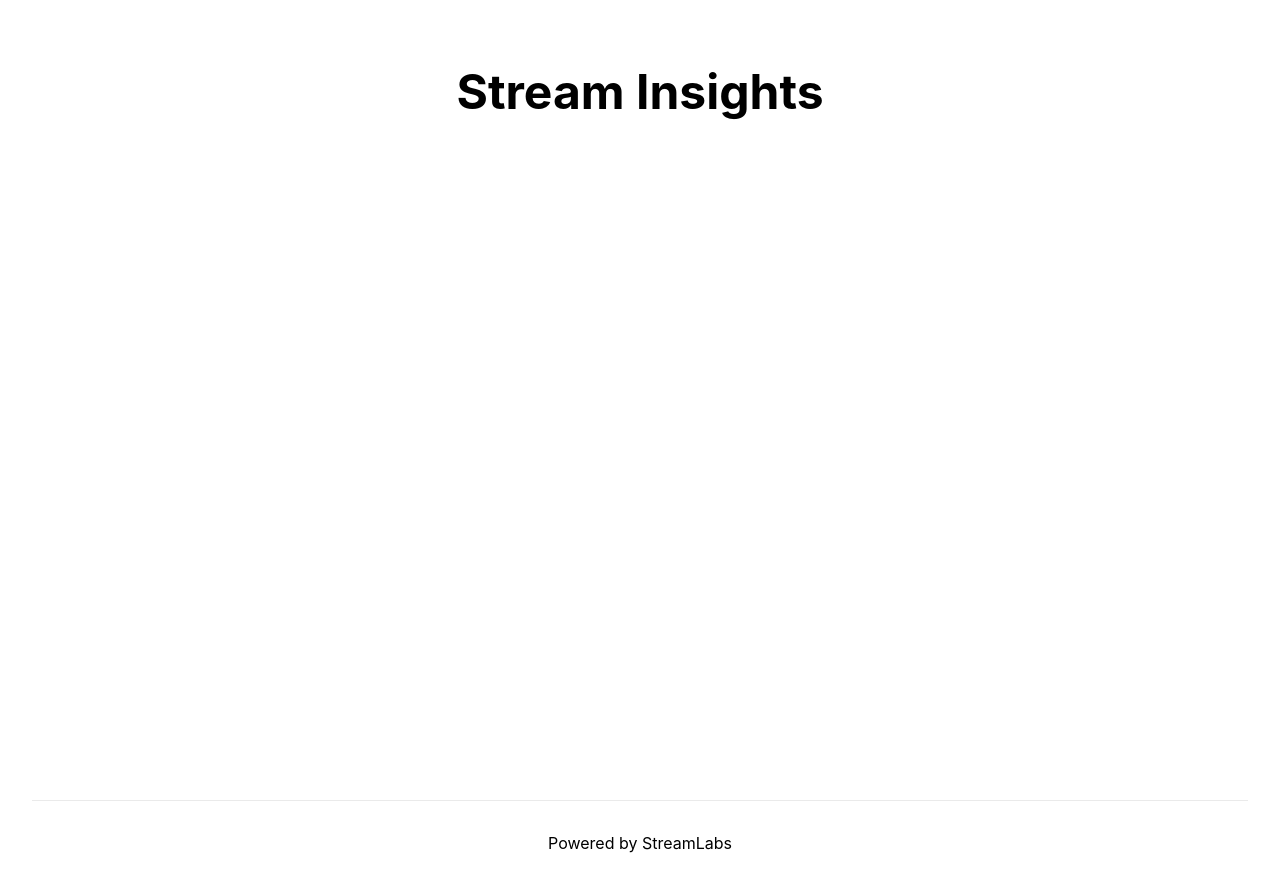
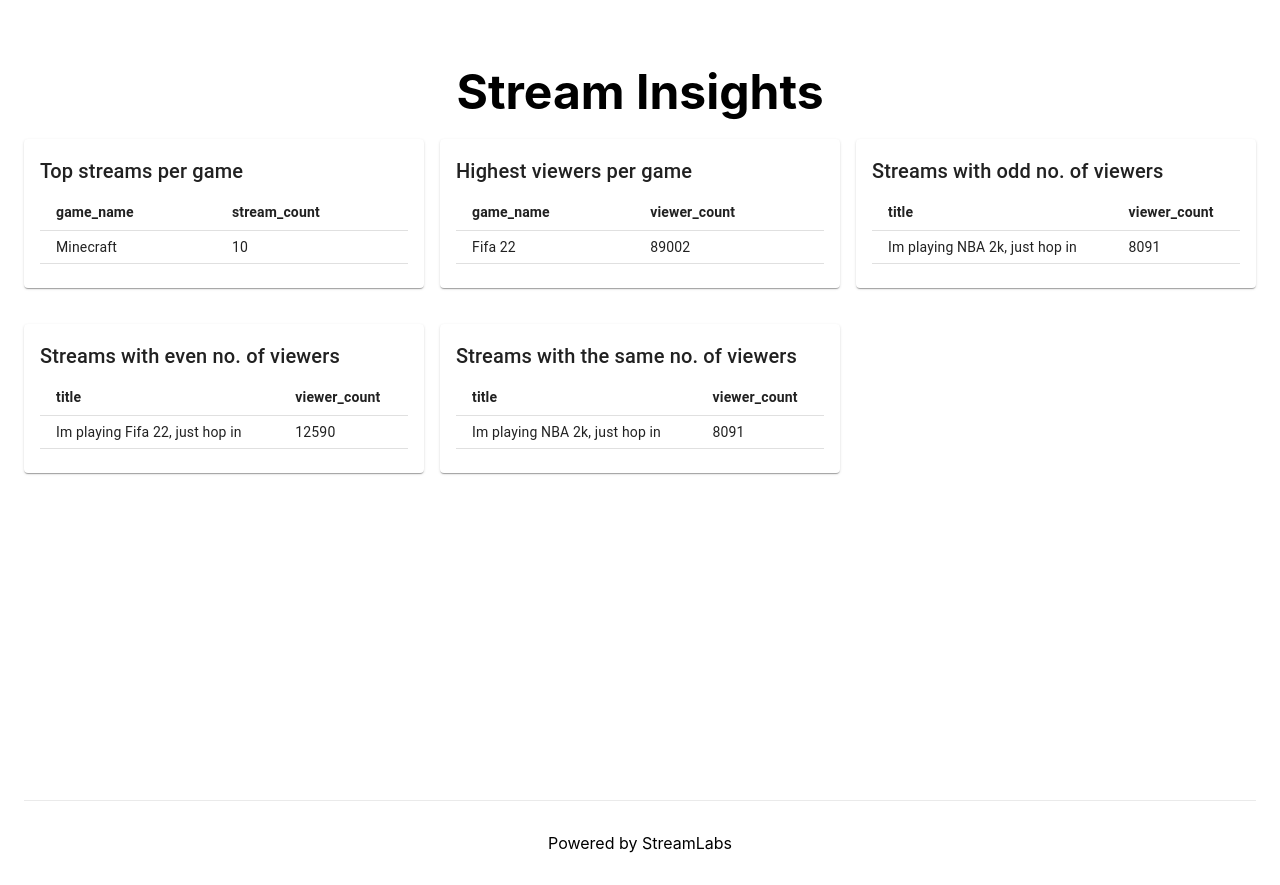
Before and after one commit to RowenaRavenclawWithExtraClaws/twitch-stream-stats, a Next.js app in the folder webapp/: page / in a window 1280 px wide. Built offline with nearby package versions, Linux system fonts and the light colour scheme.

Commit message:
implement designs

```diff
--- /dev/null
+++ b/webapp/components/statsCard.tsx
@@ -0,0 +1,47 @@
+import {
+  Card,
+  CardContent,
+  Typography,
+  TableContainer,
+  TableHead,
+  TableRow,
+  TableCell,
+  TableBody,
+  Table,
+} from "@mui/material";
+
+const StatsCard = (props: { title: string; data: Array<object> }) => {
+  return (
+    <Card style={{ marginTop: 20 }}>
+      <CardContent>
+        <Typography gutterBottom variant="h6" component="div">
+          {props.title}
+        </Typography>
+        <TableContainer>
+          <Table size="small" aria-label="simple table">
+            <TableHead>
+              <TableRow>
+                {Object.keys(props.data[0]).map((field, indx) => (
+                  <TableCell key={indx} style={{ fontWeight: "bold" }}>
+                    {field}
+                  </TableCell>
+                ))}
+              </TableRow>
+            </TableHead>
+            <TableBody>
+              {props.data.map((info, indx1) => (
+                <TableRow key={indx1}>
+                  {Object.values(info).map((val, indx2) => (
+                    <TableCell key={indx2}>{val}</TableCell>
+                  ))}
+                </TableRow>
+              ))}
+            </TableBody>
+          </Table>
+        </TableContainer>
+      </CardContent>
+    </Card>
+  );
+};
+
+export default StatsCard;
--- a/webapp/pages/index.tsx
+++ b/webapp/pages/index.tsx
@@ -1,19 +1,61 @@
 import type { NextPage } from "next";
+import {
+  Grid,
+  Container,
+  Card,
+  CardContent,
+  Typography,
+  TableContainer,
+  TableHead,
+  TableRow,
+  TableCell,
+  TableBody,
+} from "@mui/material";
 import CustomFooter from "../components/customFooter";
 import CustomHeader from "../components/customHeader";
 import styles from "../styles/Home.module.css";
+import { Table } from "reactstrap";
+import StatsCard from "../components/statsCard";
 
 const Home: NextPage = () => {
+  const stats = [
+    {
+      title: "Top streams per game",
+      data: [{ game_name: "Minecraft", stream_count: 10 }],
+    },
+    {
+      title: "Highest viewers per game",
+      data: [{ game_name: "Fifa 22", viewer_count: 89002 }],
+    },
+    {
+      title: "Streams with odd no. of viewers",
+      data: [{ title: "Im playing NBA 2k, just hop in", viewer_count: 8091 }],
+    },
+    {
+      title: "Streams with even no. of viewers",
+      data: [{ title: "Im playing Fifa 22, just hop in", viewer_count: 12590 }],
+    },
+    {
+      title: "Streams with the same no. of viewers",
+      data: [{ title: "Im playing NBA 2k, just hop in", viewer_count: 8091 }],
+    },
+  ];
+
   return (
-    <div className={styles.container}>
+    <Container maxWidth="xl" className={styles.container}>
       <CustomHeader title="Stream Stats" />
-
       <main className={styles.main}>
         <h1 className={styles.title}>Stream Insights</h1>
+        <Grid container spacing={2}>
+          {stats.map((info, indx) => (
+            <Grid key={indx} item lg={4}>
+              <StatsCard title={info.title} data={info.data} />
+            </Grid>
+          ))}
+        </Grid>
       </main>
-
       <CustomFooter />
-    </div>
+    </Container>
   );
 };
 
--- a/webapp/pages/signin.tsx
+++ b/webapp/pages/signin.tsx
@@ -1,5 +1,5 @@
 import type { NextPage } from "next";
-import { Button } from "@mui/material";
+import { Button, Container } from "@mui/material";
 import { Icon } from "@iconify/react";
 import CustomFooter from "../components/customFooter";
 import CustomHeader from "../components/customHeader";
@@ -7,7 +7,7 @@ import styles from "../styles/Home.module.css";
 
 const Signin: NextPage = () => {
   return (
-    <div className={styles.container}>
+    <Container className={styles.container}>
       <CustomHeader title="Stream Stats | Sign in" />
 
       <main className={styles.main}>
@@ -28,7 +28,7 @@ const Signin: NextPage = () => {
       </main>
 
       <CustomFooter />
-    </div>
+    </Container>
   );
 };
 
```
